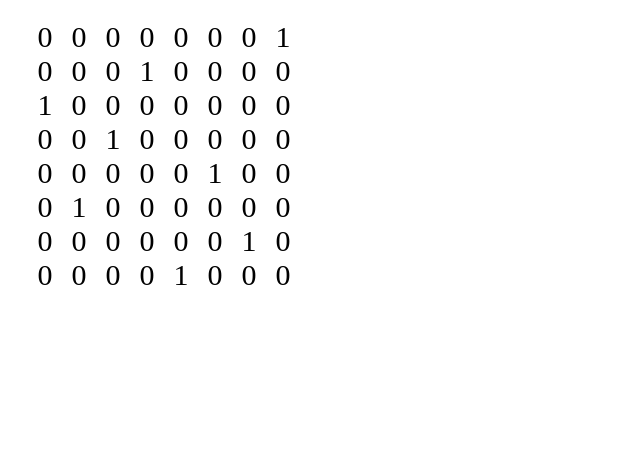
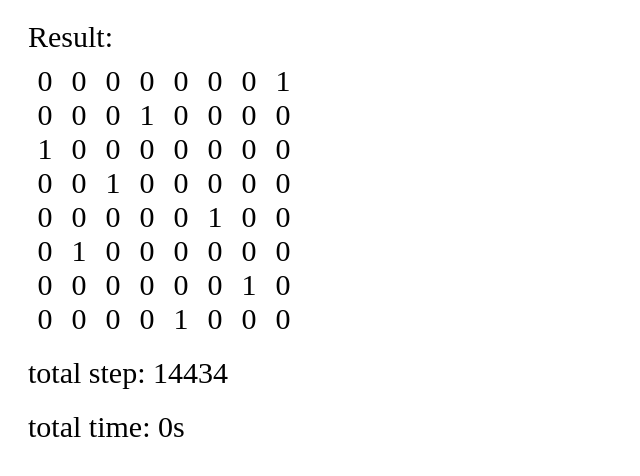
Before and after one commit to VincentPat/eightQueen, a plain HTML site: page index.html in a window 1280 px wide. Shown: the whole page, without its empty margins (0-640 px from the left). Drawn offline with Linux system fonts and the light colour scheme.

Commit message:
complete

```diff
--- a/index.html
+++ b/index.html
@@ -2,36 +2,53 @@
 <html>
 <head>
 	<meta charset="utf-8">
-	<title>八皇后</title>
+	<title>Eight Queen</title>
 	<style type="text/css">
-	.table {
+	#table {
 		margin: 20px;
+        font-size: 30px;
 	}
-	.table span {
+	#table span {
 		display: inline-block;
 		text-align: center;
-		font-size: 30px;
 		width: 34px;
 	}
+    #stepText {
+        margin: 20px;
+        font-size: 30px;
+    }
+    #timeText {
+        margin: 20px;
+        font-size: 30px;
+    }
 	</style>
 </head>
 <body>
-	<div class="table" id="table"></div><!-- 棋盘 -->
+	<div id="table"></div>
+    <div id="stepText"></div>
+    <div id="timeText"></div>
 </body>
 </html>
 
 <script type="text/javascript">
 
 var table = document.getElementById("table");
+var stepText = document.getElementById("stepText");
+var timeText = document.getElementById("timeText");
 var tableArr = [0,0,0,0,0,0,0,0];
-var count = 0;
+var step = 0;
+var time = 0;
 
 window.onload = function () {
+    var startTime = (new Date()).getTime();
 	placeQueen(0);
+    var endTime = (new Date()).getTime();
+    time = (endTime - startTime)/1000;
+    printTime();
 };
 
 function printTable() {
-	var html = "";
+	var html = "<div style='margin-bottom:10px'>Result:</div>";
 	for (var i = 0; i < 8; i++) {
 		for (var j = 0; j < 8; j++) {
 			if (j == tableArr[i]) {
@@ -43,6 +60,14 @@ function printTable() {
 		html += "</br>";
 	}
 	table.innerHTML = html;
+}
+
+function printStep() {
+    stepText.innerHTML = "total step: "+step;
+}
+
+function printTime() {
+    timeText.innerHTML = "total time: "+time+"s";
 }
 
 // loop: 当前循环次数，也即行数
@@ -73,15 +98,21 @@ function checkValid(loop, value) {
 // index 递归的行数
 function placeQueen(index) {
 	// 从列数0遍历到列数7
-    for(var loop = 0; loop < 8; loop++){
+    for (var loop = 0; loop < 8; loop++) {
         if (checkValid(index, loop)) {
         	// 设置位置
             tableArr[index] = loop;
+            console.log(tableArr);
 
             // 如果是最后一行则结束并打印
             if (7 == index) {
-                count++;
+                // 打印最终结果
                 printTable();
+
+                // 打印步数
+                printStep();
+
+                // 还原最后一项
                 tableArr[index] = 0;
                 return;
             }
@@ -89,9 +120,10 @@ function placeQueen(index) {
             // 递归下一行
             placeQueen(index + 1);
 
-            // 如果上面的不成功，就重来一遍
+            // 如果上面的不成功，就设置为0，重来一遍
             tableArr[index] = 0;
         }
+        step++;
     }
 }
 
```
